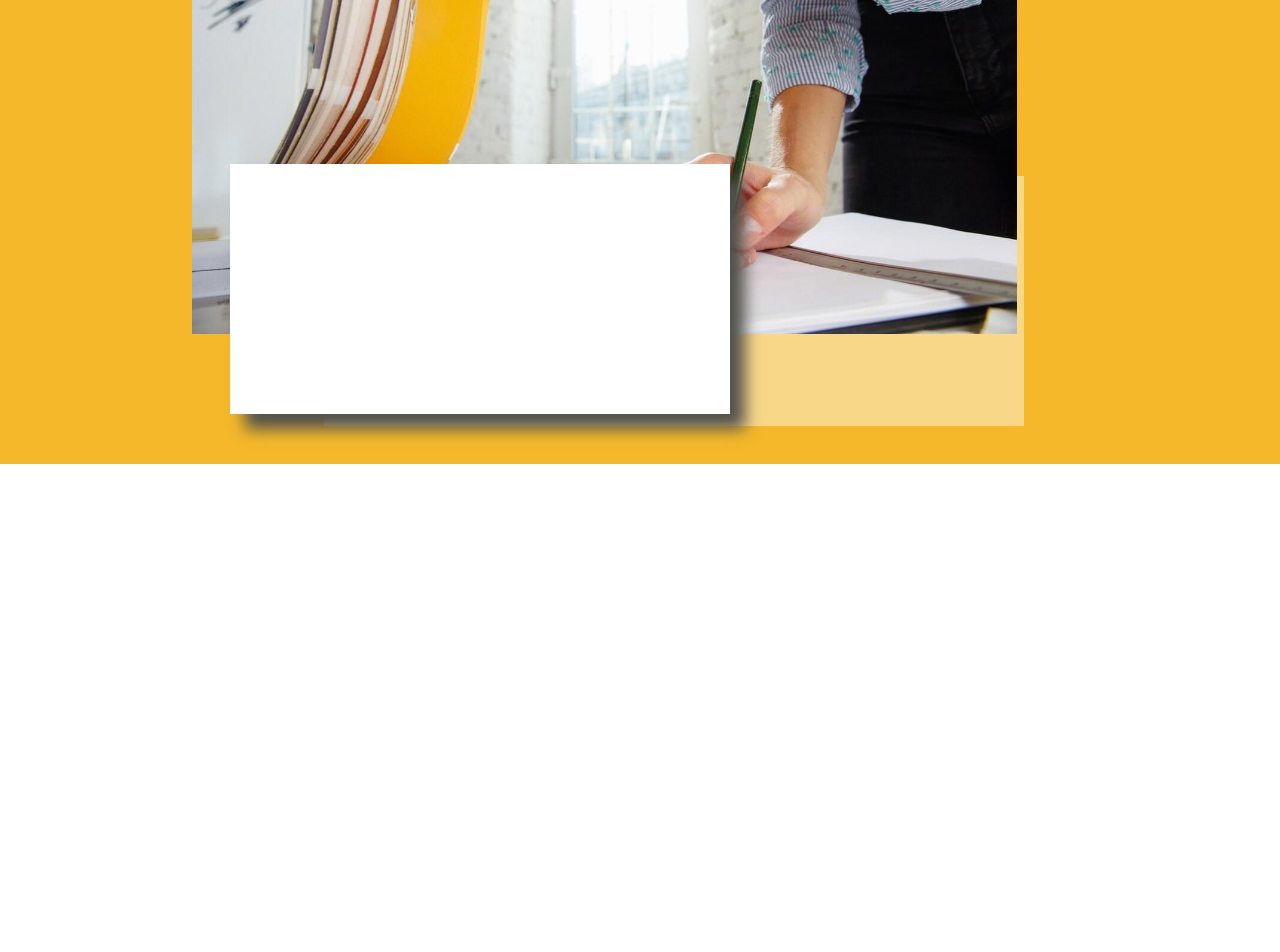
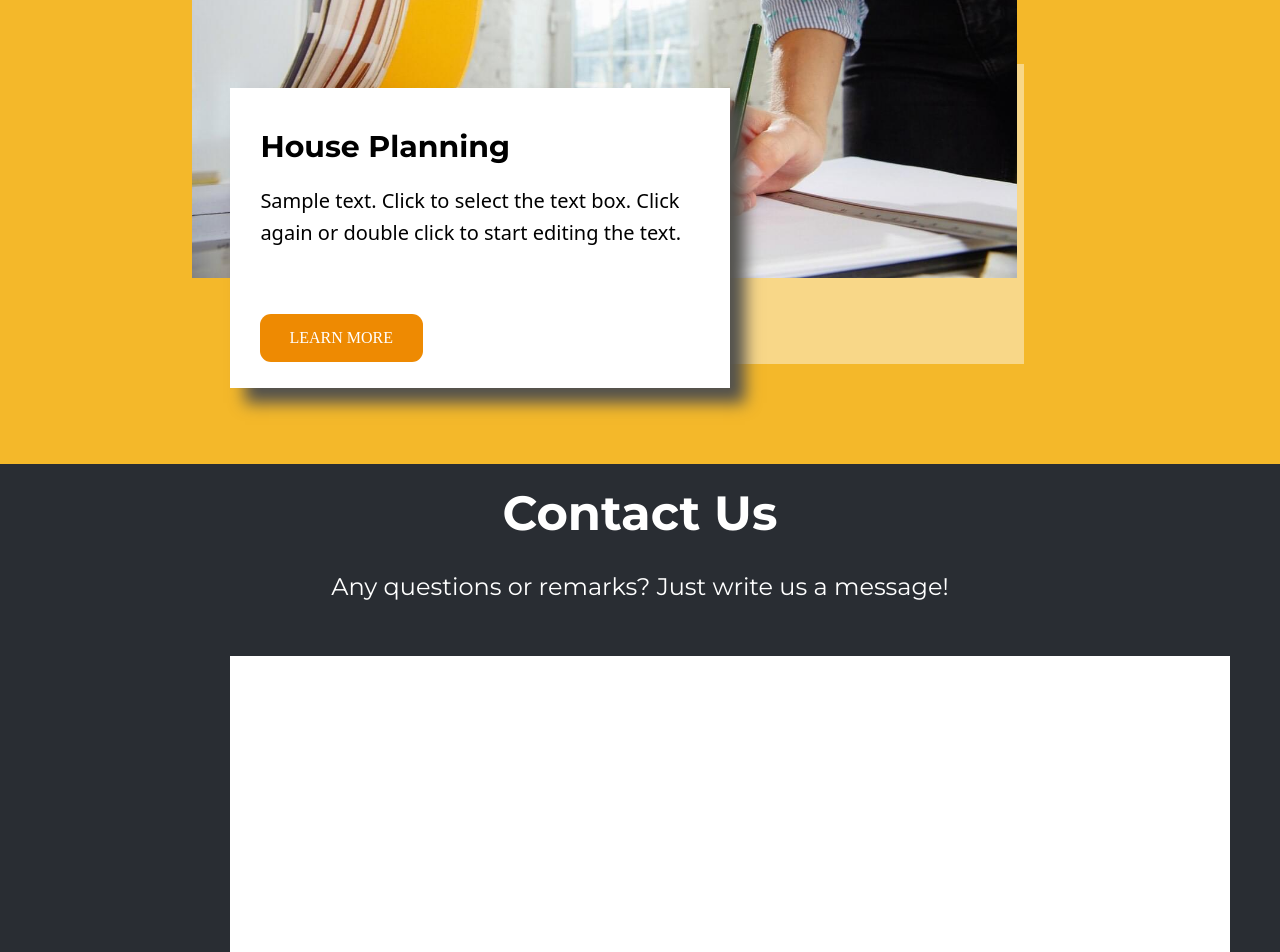
Before and after one commit to hackersclub24/React, a React (Vite) app in the folder intro/: page / in a window 1280 px wide. Shown: the part 5120-6072 px from the top of the page. Before the commit the page ends 5584 px from the top, so only its background shows below. Built offline with nearby package versions, Linux system fonts and the light colour scheme.

Commit message:
Add content and styling for 'House Planning' and 'Contact Us' sections

```diff
--- a/intro/src/App.jsx
+++ b/intro/src/App.jsx
@@ -192,8 +192,19 @@ function App() {
       <div className="five">
         <img src="/images/dfdfdf.jpg" alt="none" />
         <div className="rectangle newr"></div>
-        <div className="text ntext"></div>
+        <div className="text ntext">
+          <h3>House Planning</h3>
+          <p>Sample text. Click to select the text box. Click again or double click to start editing the text.</p>
+          <a href="">LEARN MORE</a>
+        </div>
       </div>
+      <section>
+        <div className="purple lpup">
+          <h2>Contact Us</h2>
+          <h5>Any questions or remarks? Just write us a message!</h5>
+          <div className="text ltext"></div>
+        </div>
+      </section>
     </>
   );
 }
--- a/intro/src/index.css
+++ b/intro/src/index.css
@@ -591,23 +591,66 @@ nav {
   font-size: 24px;
   color: rgb(244, 184, 42);
 }
-.five{
+.five {
   height: 100svh;
   position: relative;
   background-color: rgb(244, 184, 42);
 }
-.five > img{
+.five > img {
   height: 550px;
   position: absolute;
-  top: 15%;
+  top: 8%;
   left: 15%;
   z-index: 2;
 }
-.newr{
+.newr {
   height: 250px;
 }
-.ntext{
+.ntext {
   left: 18%;
-  top:50%;
-  height: 250px;
+  top: 38%;
+  height: 300px;
 }
+.ntext > h3 {
+  font-family: Montserrat;
+  font-size: 30px;
+  font-weight: 700;
+  /* line-height: 53px; */
+}
+.newr{
+  top: 50%;
+  height: 300px;
+}
+.lpup{
+  /* height: fit-content; */
+  height: 100svh;
+  display: flex;
+  flex-direction: column;
+  color: white;
+  align-items: center;
+  /* justify-content: center; */
+  position: relative;
+}
+.lpup > h2{
+  margin-top: 20px;
+  font-family: Montserrat;
+  font-size: 48px;
+  font-weight: 700;
+}
+.lpup > h5{
+  margin-top: 30px;
+  font-family: Montserrat;
+  font-size: 24px;
+  font-weight: 400;
+  line-height: 29px;
+
+}
+.ltext{
+  box-shadow: none;
+  width: 1000px;
+  /* top: 0%; */
+  left: 18%;
+  /* height: 500px; */
+  /* justify-content: center; */
+  /* transform: translateY(50%); */
+}
```
